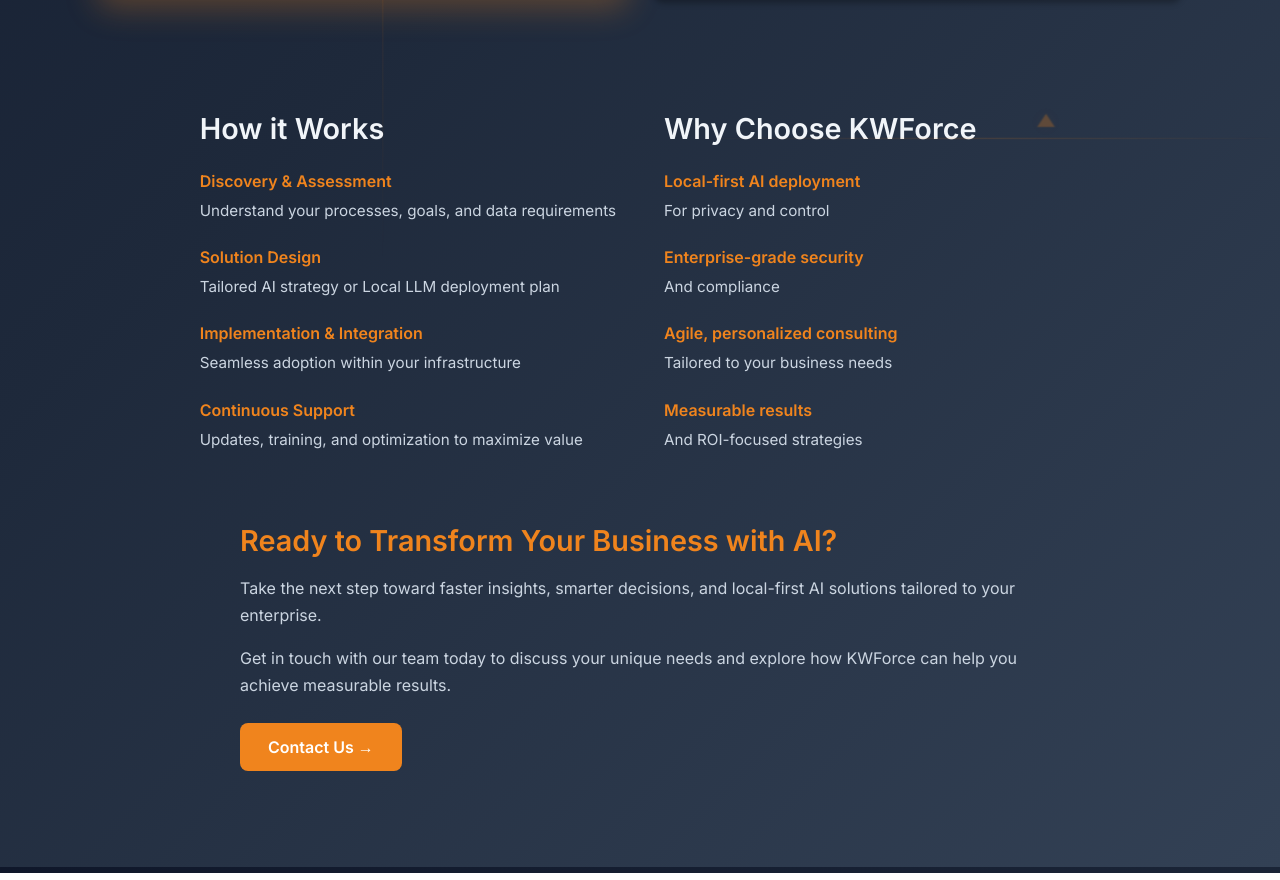
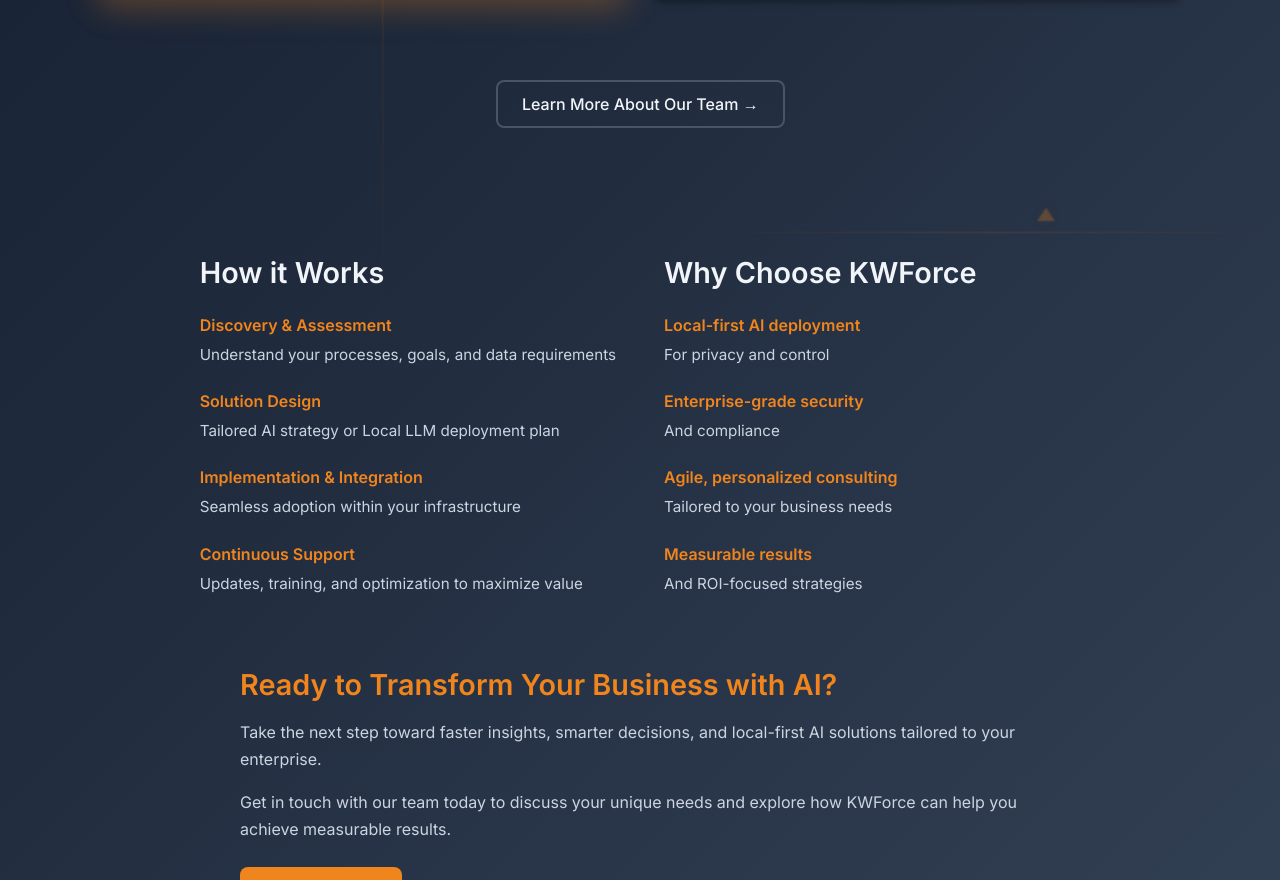
Before and after one commit to kevin-kwforce/website, a plain HTML site: page solutions.html in a window 1280 px wide. Shown: the part 1297-2177 px from the top of the page. Drawn offline with nearby package versions, Linux system fonts and the light colour scheme.

Commit message:
Add files via upload

```diff
--- a/solutions.html
+++ b/solutions.html
@@ -228,7 +228,11 @@
                             <a href="/contact" class="btn-secondary" style="text-decoration: none; display: inline-block; margin-top: 0.5rem;">Get Started →</a>
                         </div>
                     </div>
-
+                    <div style="text-align: center; margin: 3rem 0;">
+                        <a href="/about" class="btn-secondary" style="text-decoration: none; display: inline-block; padding: 0.75rem 1.5rem; font-weight: 500;">
+                            Learn More About Our Team →
+                        </a>
+                    </div>
                     <!-- Combined Sections: How it Works & Why Choose KWForce -->
                     <div class="combined-sections" style="max-width: 1200px; margin: 5rem auto 0; display: grid; grid-template-columns: 1fr 1fr; gap: 3rem; align-items: start;">
                         <!-- How it Works Section -->
```
